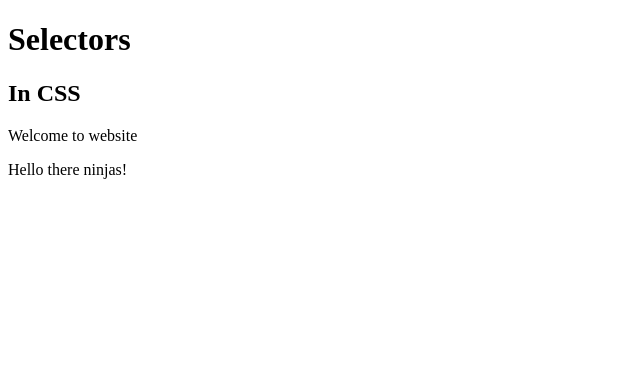
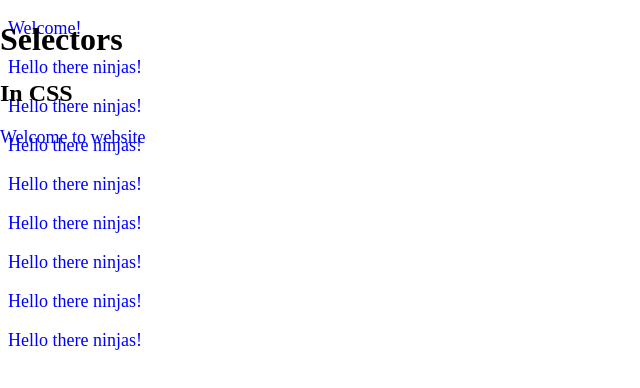
Before and after one commit to MikiCyg/InfoShareAcadamyPrep, a plain HTML site: page CSS/index.html in a window 1280 px wide. Shown: the whole page, without its empty margins (0-640 px from the left). Drawn offline with Linux system fonts and the light colour scheme.

Commit message:
linked css to html

```diff
--- a/CSS/syntax.css
+++ b/CSS/css/syntax.css
@@ -9,5 +9,6 @@
 }
 
 p {
-    font-size: 12px;
+    font-size: 18px;
+    color: blue;
 }
--- a/CSS/index.html
+++ b/CSS/index.html
@@ -2,16 +2,31 @@
 <html lang="en">
 <head>
     <meta charset="UTF-8">
+    <link rel="stylesheet" type="text/css" href="css/syntax.css">
     <title>CSS</title>
 </head>
+
+
 <body>
+
+    <p class="welcome">Welcome!</p>
+
     <div id="header">
+
         <h1>Selectors </h1>
         <h2>In CSS</h2>
         <p>Welcome to website</p>
+
     </div>
+
     <p>Hello there ninjas!</p>
-
+    <p>Hello there ninjas!</p>
+    <p>Hello there ninjas!</p>
+    <p>Hello there ninjas!</p>
+    <p>Hello there ninjas!</p>
+    <p>Hello there ninjas!</p>
+    <p>Hello there ninjas!</p>
+    <p>Hello there ninjas!</p>
 
 </body>
 </html>
```
Also changed, not shown: CSS/contact.html (added, +21 -0 lines).
